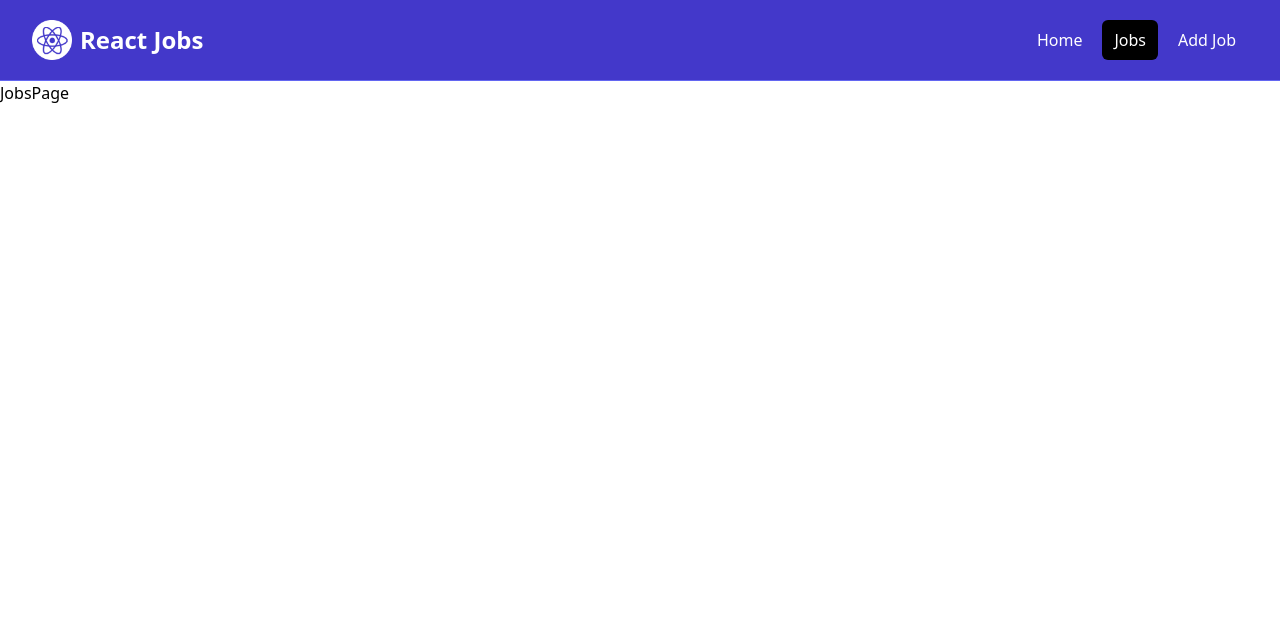
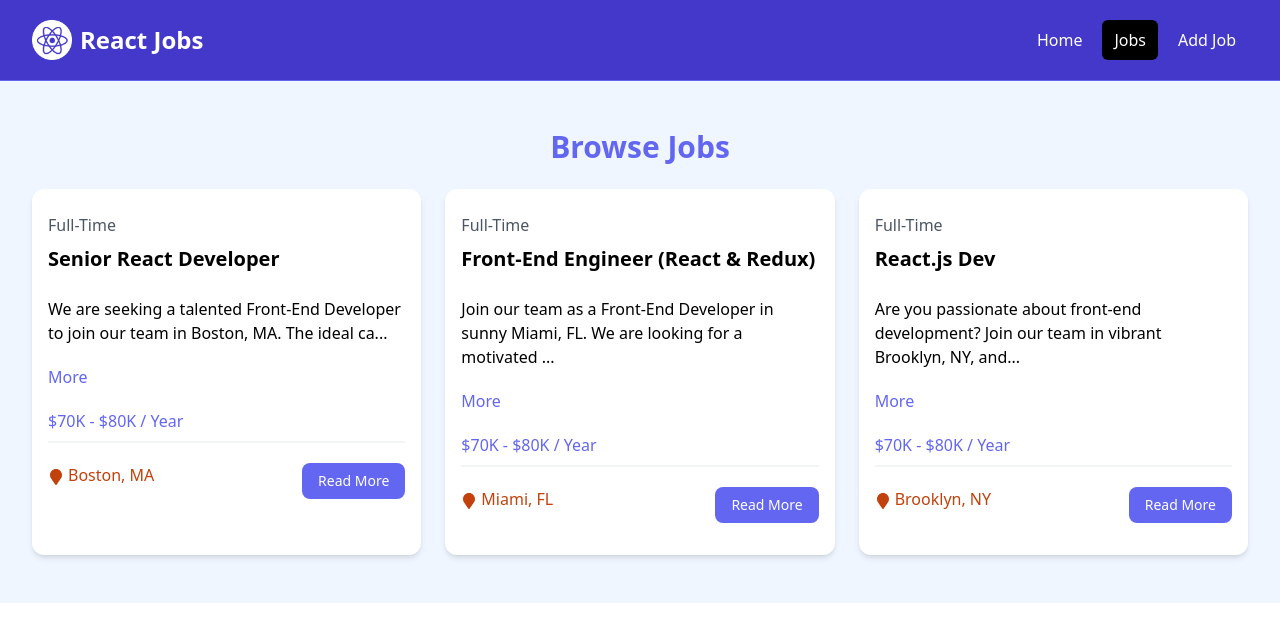
Before and after one commit to Adeen-Khoso/React-Jobs, a React (Vite) app: page /jobs in a window 1280 px wide. Shown: the top 642 px of the page. Built offline with nearby package versions, Linux system fonts and the light colour scheme.

Commit message:
JobsPage updated

```diff
--- a/src/Pages/JobsPage.jsx
+++ b/src/Pages/JobsPage.jsx
@@ -1,7 +1,10 @@
 import React from "react";
+import JobListings from "../components/JobListings";
 
 const JobsPage = () => {
-  return <div>JobsPage</div>;
+  return <section className="px-4 py-2 bg-blue-50">
+    <JobListings />
+  </section>
 };
 
 export default JobsPage;
```
